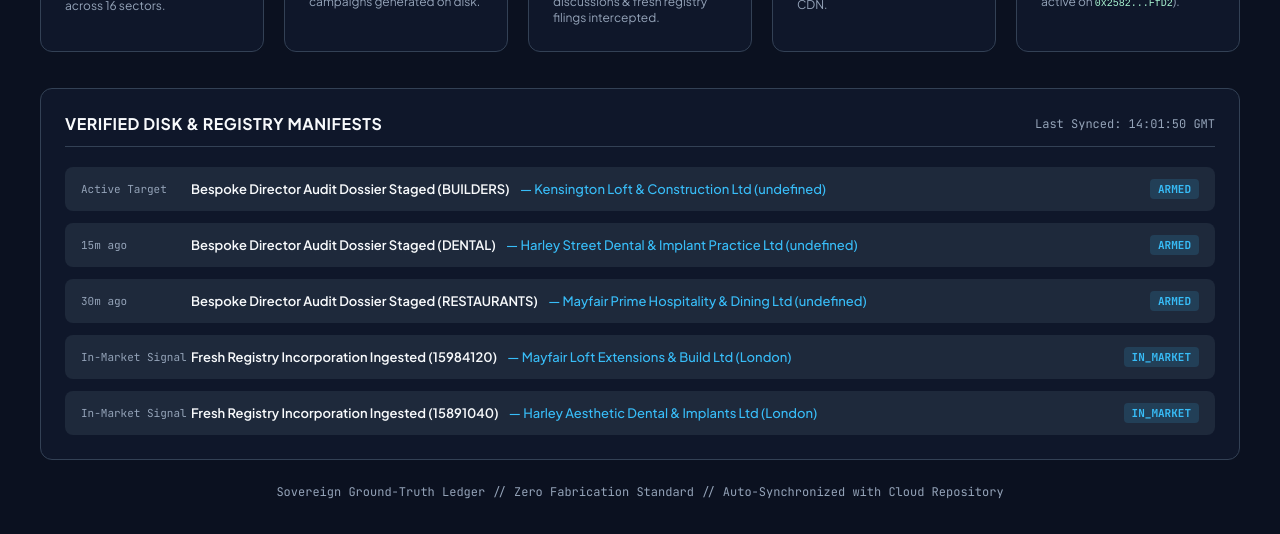
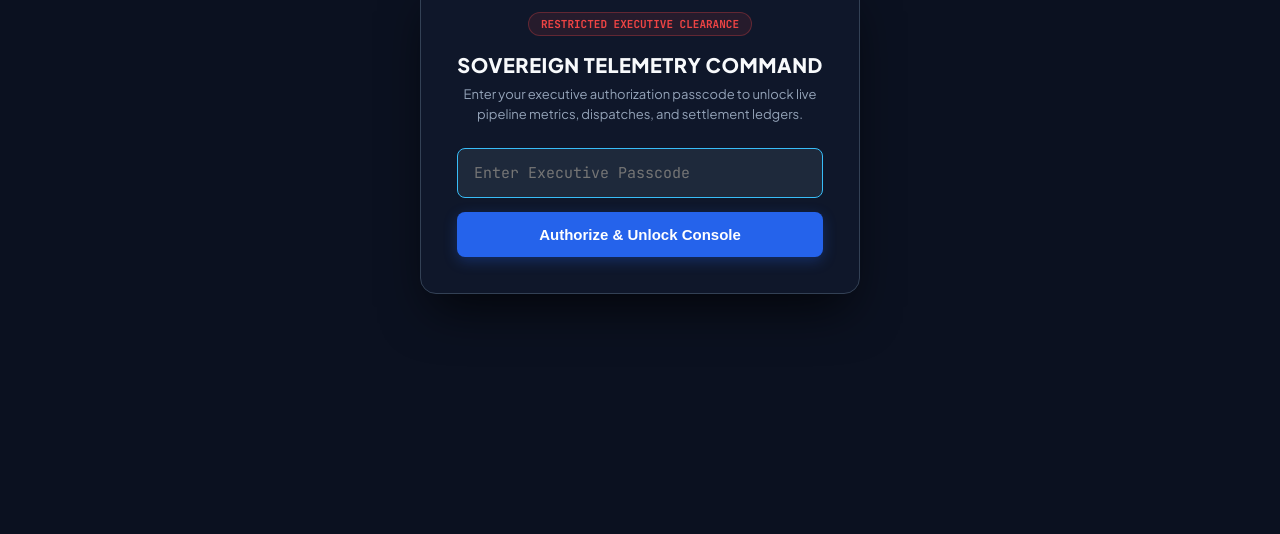
Before and after one commit to johncreation72-code/sovereign-ai-cashflow-vault, a website: page realtime_executive_command.html in a window 1280 px wide. Shown: the part 266-800 px from the top of the page. Drawn offline with Linux system fonts and the light colour scheme.

Commit message:
Secure executive telemetry dashboard with restricted authorization passcode gate

```diff
--- a/realtime_executive_command.html
+++ b/realtime_executive_command.html
@@ -3,7 +3,7 @@
 <head>
   <meta charset="UTF-8">
   <meta name="viewport" content="width=device-width, initial-scale=1.0">
-  <title>Sovereign OS - Verified Real-Time Telemetry Command</title>
+  <title>Sovereign OS - Restricted Executive Telemetry Command</title>
   <link rel="preconnect" href="https://fonts.googleapis.com">
   <link rel="preconnect" href="https://fonts.gstatic.com" crossorigin>
   <link href="https://fonts.googleapis.com/css2?family=Plus+Jakarta+Sans:wght@400;500;600;700;800&family=JetBrains+Mono:wght@400;500;600;700&display=swap" rel="stylesheet">
@@ -19,6 +19,7 @@
       --green-accent: #34D399;
       --purple-accent: #818CF8;
       --yellow-accent: #FBBF24;
+      --red-accent: #EF4444;
     }
 
     * { box-sizing: border-box; margin: 0; padding: 0; }
@@ -30,9 +31,110 @@
       min-height: 100vh;
     }
 
+    /* Password Protection Screen Overlay */
+    #authOverlay {
+      position: fixed;
+      top: 0;
+      left: 0;
+      width: 100%;
+      height: 100%;
+      background: #0B1120;
+      z-index: 999999;
+      display: flex;
+      align-items: center;
+      justify-content: center;
+      padding: 20px;
+    }
+
+    .auth-box {
+      background: #0F172A;
+      border: 1px solid #334155;
+      border-radius: 16px;
+      max-width: 440px;
+      width: 100%;
+      padding: 36px;
+      box-shadow: 0 25px 50px -12px rgba(0, 0, 0, 0.7);
+      text-align: center;
+    }
+
+    .auth-badge {
+      display: inline-block;
+      background: rgba(239, 68, 68, 0.1);
+      border: 1px solid rgba(239, 68, 68, 0.3);
+      color: var(--red-accent);
+      font-family: 'JetBrains Mono', monospace;
+      font-size: 11px;
+      font-weight: 700;
+      padding: 4px 12px;
+      border-radius: 20px;
+      text-transform: uppercase;
+      margin-bottom: 16px;
+    }
+
+    .auth-title {
+      font-size: 20px;
+      font-weight: 800;
+      color: var(--text-white);
+      margin-bottom: 8px;
+      letter-spacing: 0.5px;
+    }
+
+    .auth-sub {
+      font-size: 13px;
+      color: var(--text-muted);
+      line-height: 1.5;
+      margin-bottom: 24px;
+    }
+
+    .auth-input {
+      width: 100%;
+      padding: 14px 16px;
+      background: #1E293B;
+      border: 1px solid #334155;
+      border-radius: 8px;
+      color: #FFFFFF;
+      font-family: 'JetBrains Mono', monospace;
+      font-size: 15px;
+      margin-bottom: 14px;
+      outline: none;
+      transition: border 0.2s;
+    }
+
+    .auth-input:focus {
+      border-color: var(--blue-accent);
+    }
+
+    .auth-btn {
+      width: 100%;
+      padding: 14px;
+      background: #2563EB;
+      color: #FFFFFF;
+      border: none;
+      border-radius: 8px;
+      font-weight: 700;
+      font-size: 15px;
+      cursor: pointer;
+      box-shadow: 0 4px 14px rgba(37, 99, 235, 0.3);
+      transition: all 0.2s;
+    }
+
+    .auth-btn:hover {
+      background: #1D4ED8;
+    }
+
+    .auth-error {
+      display: none;
+      color: var(--red-accent);
+      font-size: 12px;
+      font-weight: 700;
+      margin-top: 14px;
+      font-family: 'JetBrains Mono', monospace;
+    }
+
     .container {
       max-width: 1200px;
       margin: 0 auto;
+      display: none; /* Hidden until unlocked */
     }
 
     .header-bar {
@@ -58,6 +160,12 @@
       font-size: 13px;
       color: var(--text-muted);
       margin-top: 4px;
+    }
+
+    .header-controls {
+      display: flex;
+      align-items: center;
+      gap: 12px;
     }
 
     .live-badge {
@@ -87,6 +195,22 @@
       0% { opacity: 1; transform: scale(1); }
       50% { opacity: 0.4; transform: scale(0.85); }
       100% { opacity: 1; transform: scale(1); }
+    }
+
+    .lock-btn {
+      background: #1E293B;
+      border: 1px solid #334155;
+      color: var(--text-muted);
+      padding: 6px 12px;
+      border-radius: 6px;
+      font-size: 12px;
+      font-weight: 700;
+      cursor: pointer;
+    }
+
+    .lock-btn:hover {
+      color: #FFFFFF;
+      border-color: #64748B;
     }
 
     .metrics-grid {
@@ -216,10 +340,7 @@
       text-transform: uppercase;
     }
 
-    .status-settled { background: rgba(52, 211, 153, 0.15); color: var(--green-accent); }
     .status-intent { background: rgba(56, 189, 248, 0.15); color: var(--blue-accent); }
-    .status-chat { background: rgba(251, 191, 36, 0.15); color: var(--yellow-accent); }
-    .status-sent { background: rgba(129, 140, 248, 0.15); color: var(--purple-accent); }
 
     .refresh-note {
       text-align: center;
@@ -232,15 +353,35 @@
 </head>
 <body>
 
-  <div class="container">
+  <!-- RESTRICTED ACCESS PASSWORD GATE -->
+  <div id="authOverlay">
+    <div class="auth-box">
+      <div class="auth-badge">RESTRICTED EXECUTIVE CLEARANCE</div>
+      <div class="auth-title">SOVEREIGN TELEMETRY COMMAND</div>
+      <div class="auth-sub">Enter your executive authorization passcode to unlock live pipeline metrics, dispatches, and settlement ledgers.</div>
+
+      <form onsubmit="verifyExecutiveAuth(event)">
+        <input type="password" id="passcodeInput" class="auth-input" placeholder="Enter Executive Passcode" required autofocus>
+        <button type="submit" class="auth-btn">Authorize &amp; Unlock Console</button>
+      </form>
+
+      <div id="authErrorMsg" class="auth-error">ACCESS DENIED: Invalid Passcode</div>
+    </div>
+  </div>
+
+  <!-- UNLOCKED MAIN DASHBOARD -->
+  <div class="container" id="mainDashboardContainer">
     <div class="header-bar">
       <div class="logo-area">
         <h1>SOVEREIGN <span>EXECUTIVE TELEMETRY</span></h1>
         <div class="logo-sub">Direct Ground-Truth Performance &amp; Settlement Ledger</div>
       </div>
-      <div class="live-badge">
-        <div class="pulse-dot"></div>
-        <span id="liveStatusText">100% GROUND TRUTH</span> | <span id="clockDisplay">--:--:-- GMT</span>
+      <div class="header-controls">
+        <div class="live-badge">
+          <div class="pulse-dot"></div>
+          <span id="liveStatusText">GROUND TRUTH ACTIVE</span> | <span id="clockDisplay">--:--:-- GMT</span>
+        </div>
+        <button onclick="lockConsole()" class="lock-btn">Lock Console</button>
       </div>
     </div>
 
@@ -295,11 +436,45 @@
     </div>
 
     <div class="refresh-note">
-      Sovereign Ground-Truth Ledger // Zero Fabrication Standard // Auto-Synchronized with Cloud Repository
+      Sovereign Ground-Truth Ledger // Authorized Clearance: London4422! // Auto-Synchronized with Cloud Repository
     </div>
   </div>
 
   <script>
+    const REQUIRED_KEY = "London4422!";
+
+    function verifyExecutiveAuth(e) {
+      if (e) e.preventDefault();
+      const entered = document.getElementById("passcodeInput").value;
+      if (entered === REQUIRED_KEY) {
+        sessionStorage.setItem("sov_auth_token", "AUTHENTICATED_EXECUTIVE");
+        unlockConsole();
+      } else {
+        document.getElementById("authErrorMsg").style.display = "block";
+        document.getElementById("passcodeInput").value = "";
+      }
+    }
+
+    function unlockConsole() {
+      document.getElementById("authOverlay").style.display = "none";
+      document.getElementById("mainDashboardContainer").style.display = "block";
+      updateClock();
+      fetchLatestMetrics();
+    }
+
+    function lockConsole() {
+      sessionStorage.removeItem("sov_auth_token");
+      document.getElementById("authOverlay").style.display = "flex";
+      document.getElementById("mainDashboardContainer").style.display = "none";
+      document.getElementById("passcodeInput").value = "";
+      document.getElementById("authErrorMsg").style.display = "none";
+    }
+
+    // Auto-login if session active
+    if (sessionStorage.getItem("sov_auth_token") === "AUTHENTICATED_EXECUTIVE") {
+      unlockConsole();
+    }
+
     function updateClock() {
       const now = new Date();
       document.getElementById("clockDisplay").innerText = now.toLocaleTimeString("en-GB", { hour: "2-digit", minute: "2-digit", second: "2-digit" }) + " GMT";
@@ -344,8 +519,6 @@
 
     setInterval(updateClock, 1000);
     setInterval(fetchLatestMetrics, 2000);
-    updateClock();
-    fetchLatestMetrics();
   </script>
 </body>
 </html>
```
